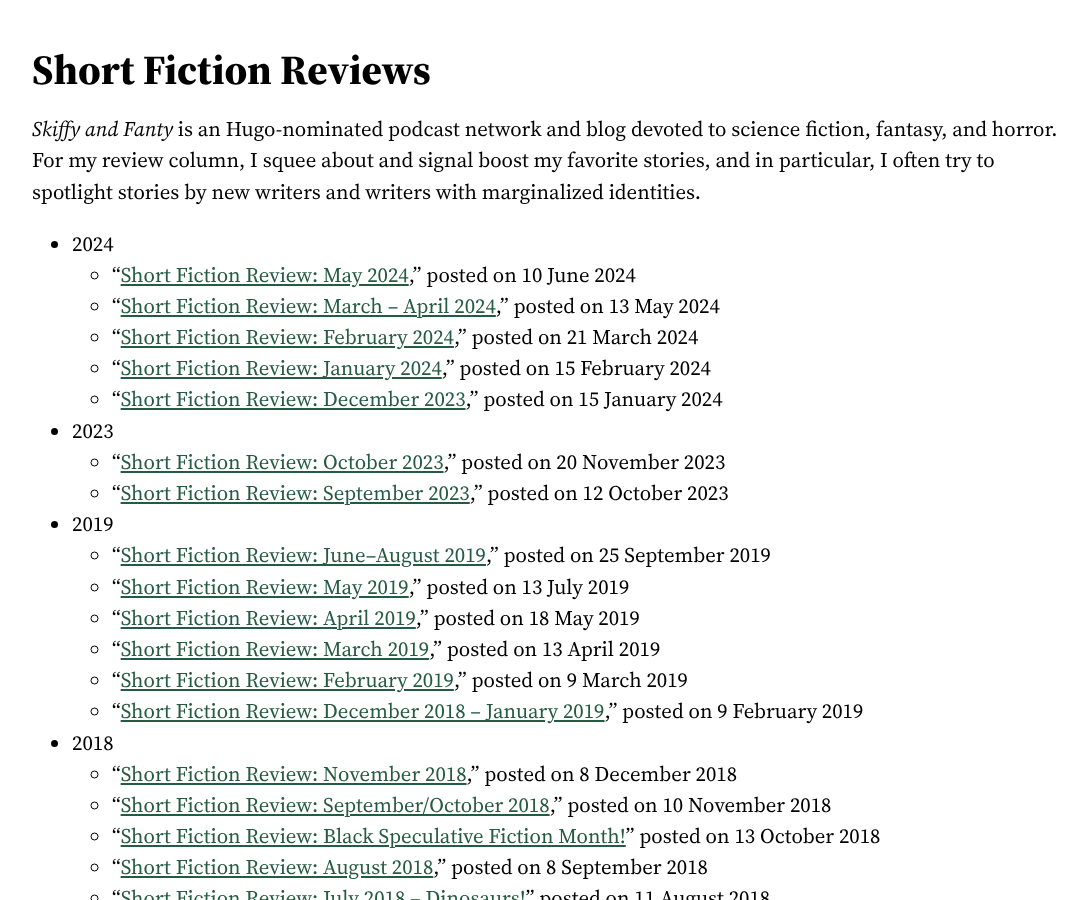
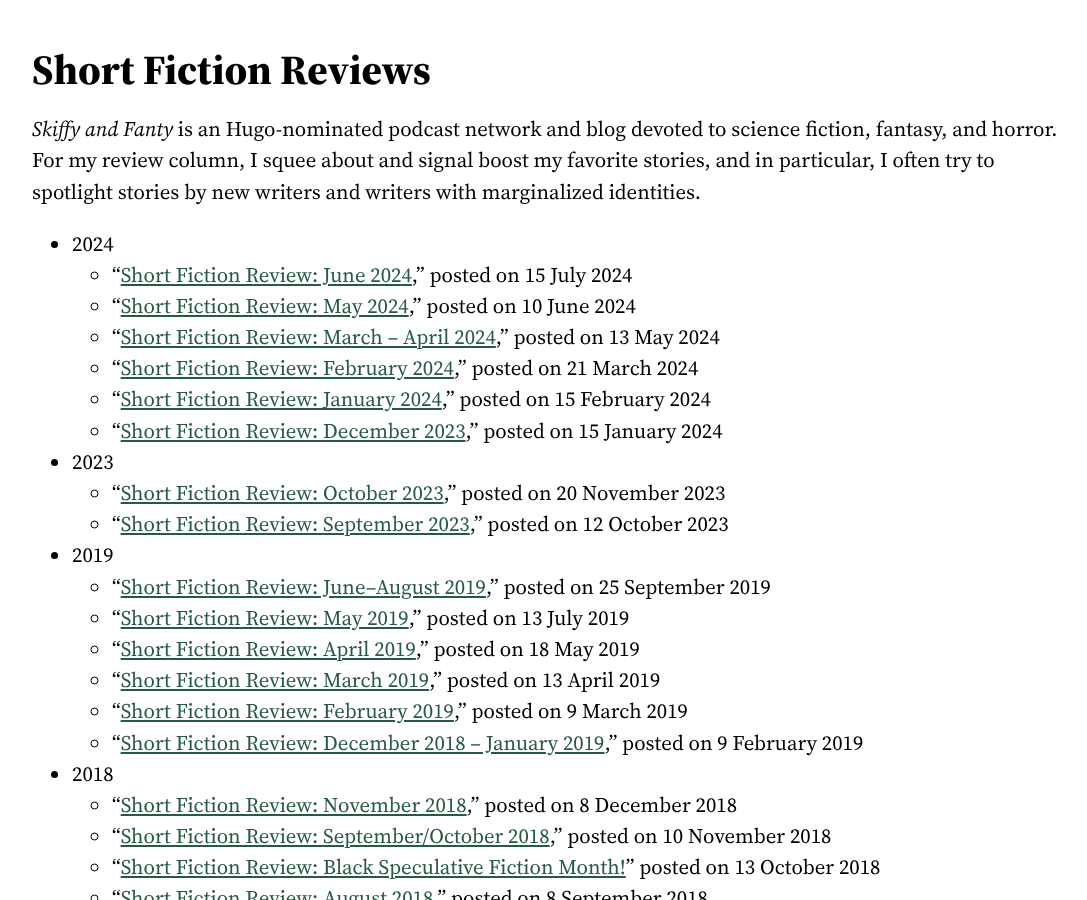
Before and after one commit to cncoulter/camcoulter.com, a Jekyll site: the page built from Publications.html, in a window 1280 px wide and 900 px high, scrolled down 543 px. Shown: the whole window, without its empty margins (88-1175 px from the left). Built offline with Jekyll 4.4.1, drawn with Linux system fonts in a browser that asks for light colours; some web fonts are replaced.

Commit message:
Update Publications.html

```diff
--- a/Publications.html
+++ b/Publications.html
@@ -28,6 +28,7 @@
 <ul>
 	<li>2024
 		<ul>
+			<li>“<a href="https://skiffyandfanty.com/blog/short-fiction-review-june-2024/" class="font-weight-bold">Short Fiction Review: June 2024</a>,” posted on 15 July 2024</li>
 			<li>“<a href="https://skiffyandfanty.com/blog/short-fiction-review-may-2024/" class="font-weight-bold">Short Fiction Review: May 2024</a>,” posted on 10 June 2024</li>
 			<li>“<a href="https://skiffyandfanty.com/blog/short-fiction-review-march-april-2024/" class="font-weight-bold">Short Fiction Review: March – April 2024</a>,” posted on 13 May 2024</li>
 			<li>“<a href="https://skiffyandfanty.com/blog/short-fiction-review-february-2024/" class="font-weight-bold">Short Fiction Review: February 2024</a>,” posted on 21 March 2024</li>
```
